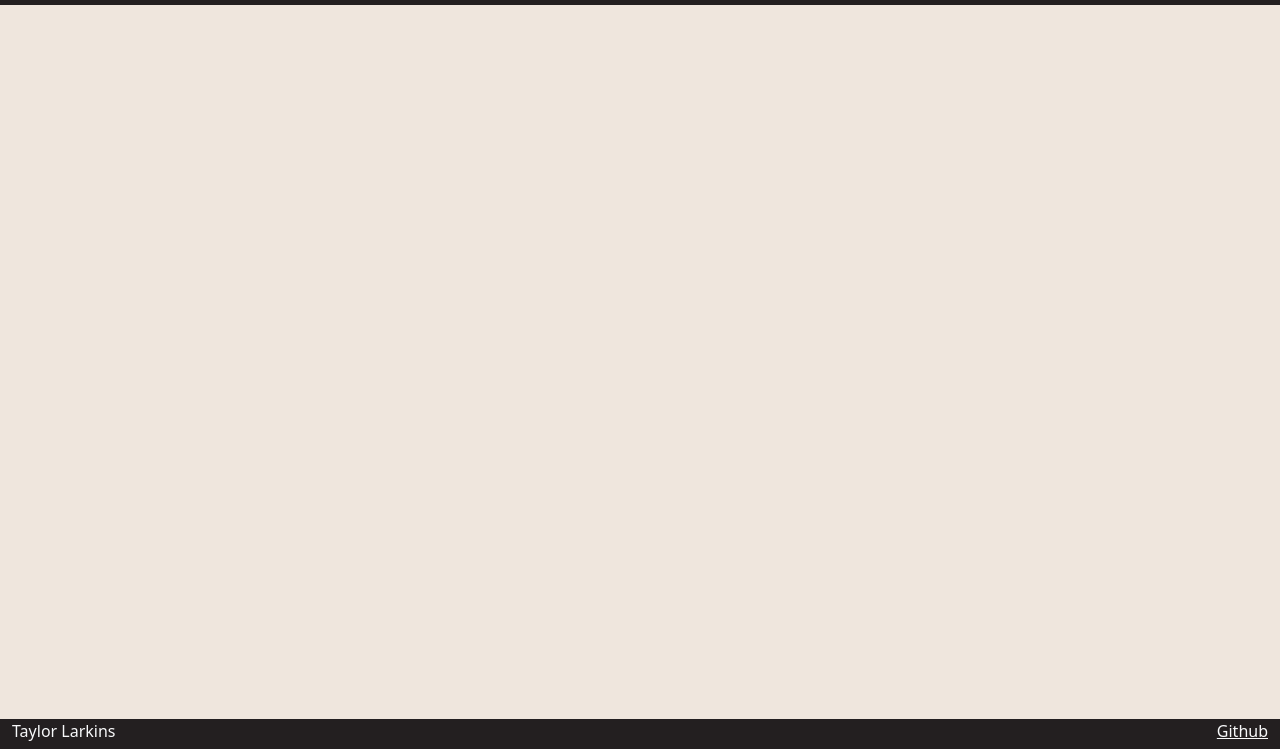
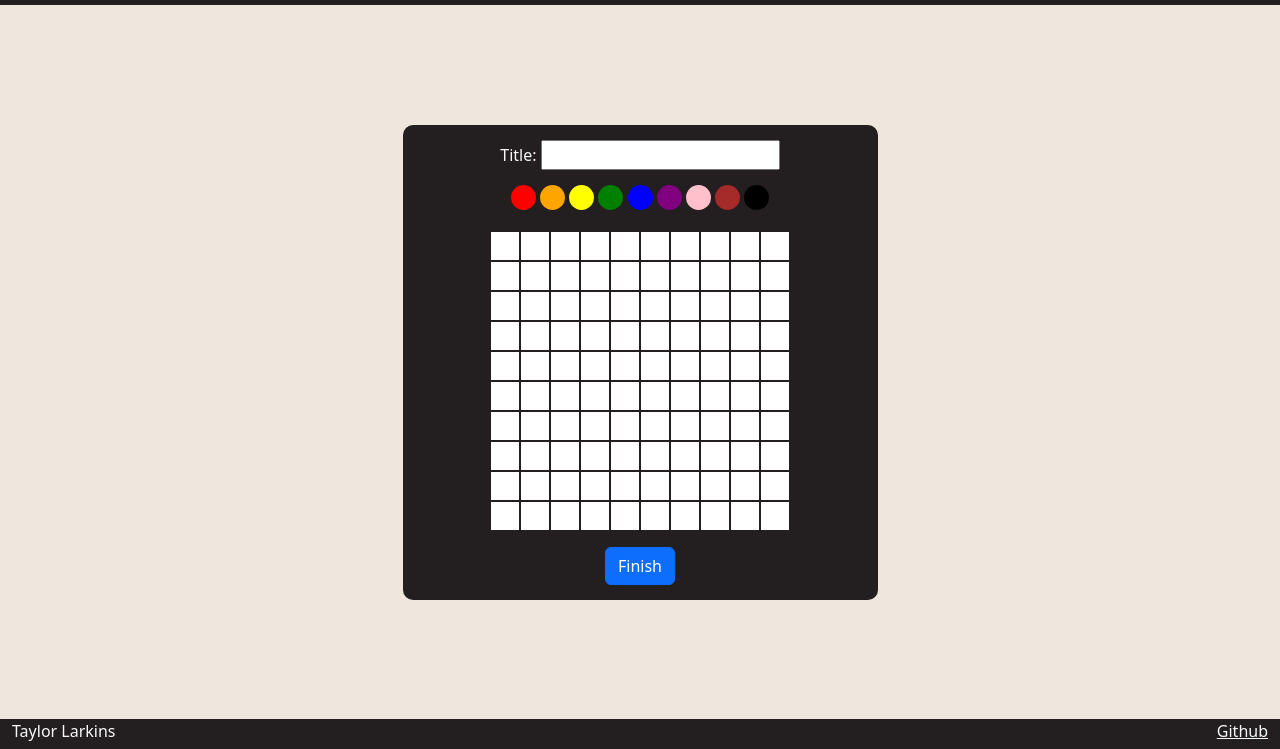
Before and after one commit to taylorlarkins/startup, a plain HTML site: page create.html in a window 1280 px wide. Shown: the part 51-800 px from the top of the page. Drawn offline with nearby package versions, Linux system fonts and the light colour scheme.

Commit message:
added html and css to create page

```diff
--- a/create.html
+++ b/create.html
@@ -27,8 +27,147 @@
           </nav>
       </header>
 
-      <main class="container-fluid">
-
+      <main id="create-main" class="container-fluid">
+         <div id="create-container">
+            <div class="title-set-container">
+               <label for="art-title" class="text-light">Title:</label>
+               <input id="art-title">
+            </div>
+            <div class="color-container">
+               <button id="red-btn"class="color-selector"></button>
+               <button id="orange-btn" class="color-selector"></button>
+               <button id="yellow-btn" class="color-selector"></button>
+               <button id="green-btn" class="color-selector"></button>
+               <button id="blue-btn" class="color-selector"></button>
+               <button id="purple-btn" class="color-selector"></button>
+               <button id="pink-btn" class="color-selector"></button>
+               <button id="brown-btn" class="color-selector"></button>
+               <button id="black-btn" class="color-selector"></button>
+            </div>
+            <table id="grid">
+               <tr>
+                  <td></td>
+                  <td></td>
+                  <td></td>
+                  <td></td>
+                  <td></td>
+                  <td></td>
+                  <td></td>
+                  <td></td>
+                  <td></td>
+                  <td></td>
+               </tr>
+               <tr>
+                  <td></td>
+                  <td></td>
+                  <td></td>
+                  <td></td>
+                  <td></td>
+                  <td></td>
+                  <td></td>
+                  <td></td>
+                  <td></td>
+                  <td></td>
+               </tr>
+               <tr>
+                  <td></td>
+                  <td></td>
+                  <td></td>
+                  <td></td>
+                  <td></td>
+                  <td></td>
+                  <td></td>
+                  <td></td>
+                  <td></td>
+                  <td></td>
+               </tr>
+               <tr>
+                  <td></td>
+                  <td></td>
+                  <td></td>
+                  <td></td>
+                  <td></td>
+                  <td></td>
+                  <td></td>
+                  <td></td>
+                  <td></td>
+                  <td></td>
+               </tr>
+               <tr>
+                  <td></td>
+                  <td></td>
+                  <td></td>
+                  <td></td>
+                  <td></td>
+                  <td></td>
+                  <td></td>
+                  <td></td>
+                  <td></td>
+                  <td></td>
+               </tr>
+               <tr>
+                  <td></td>
+                  <td></td>
+                  <td></td>
+                  <td></td>
+                  <td></td>
+                  <td></td>
+                  <td></td>
+                  <td></td>
+                  <td></td>
+                  <td></td>
+               </tr>
+               <tr>
+                  <td></td>
+                  <td></td>
+                  <td></td>
+                  <td></td>
+                  <td></td>
+                  <td></td>
+                  <td></td>
+                  <td></td>
+                  <td></td>
+                  <td></td>
+               </tr>
+               <tr>
+                  <td></td>
+                  <td></td>
+                  <td></td>
+                  <td></td>
+                  <td></td>
+                  <td></td>
+                  <td></td>
+                  <td></td>
+                  <td></td>
+                  <td></td>
+               </tr>
+               <tr>
+                  <td></td>
+                  <td></td>
+                  <td></td>
+                  <td></td>
+                  <td></td>
+                  <td></td>
+                  <td></td>
+                  <td></td>
+                  <td></td>
+                  <td></td>
+               </tr>
+               <tr>
+                  <td></td>
+                  <td></td>
+                  <td></td>
+                  <td></td>
+                  <td></td>
+                  <td></td>
+                  <td></td>
+                  <td></td>
+                  <td></td>
+                  <td></td>
+               </tr>
+            </table>
+            <button class="btn btn-primary">Finish</button>
+         </div>
       </main>
 
       <footer class="text-light">
--- a/main.css
+++ b/main.css
@@ -45,6 +45,71 @@ nav {
    width: 400px;
 }
 
+#create-container {
+   display: flex;
+   flex-direction: column;
+   align-items: center;
+   justify-content: space-evenly;
+   background-color: #231F20;
+   border-radius: 10px;
+   height: 475px;
+   width: 475px;
+}
+
+.color-selector {
+   display: inline;
+   width: 25px;
+   height: 25px;
+   border-radius: 100%;
+   border: 0px;
+}
+
+#red-btn {
+   background-color: red;
+}
+
+#orange-btn {
+   background-color: orange;
+}
+
+#yellow-btn {
+   background-color: yellow;
+}
+
+#green-btn {
+   background-color: green;
+}
+
+#blue-btn {
+   background-color: blue;
+}
+
+#purple-btn {
+   background-color: purple;
+}
+
+#pink-btn {
+   background-color: pink;
+}
+
+#brown-btn {
+   background-color: brown;
+}
+
+#black-btn {
+   background-color: black;
+}
+
+#grid {
+   background-color: white;
+}
+
+td {
+   border: 2px solid #231F20 !important;
+   width: 30px;
+   height: 30px;
+}
+
 #welcome {
    padding-top: 0.5em;
 }
@@ -52,6 +117,7 @@ nav {
 #title:hover {
    animation: color-change 3s linear 0s infinite;
 }
+
 
 @media (max-height: 600px) {
    header {
```
Also changed, not shown: 1 other file.
